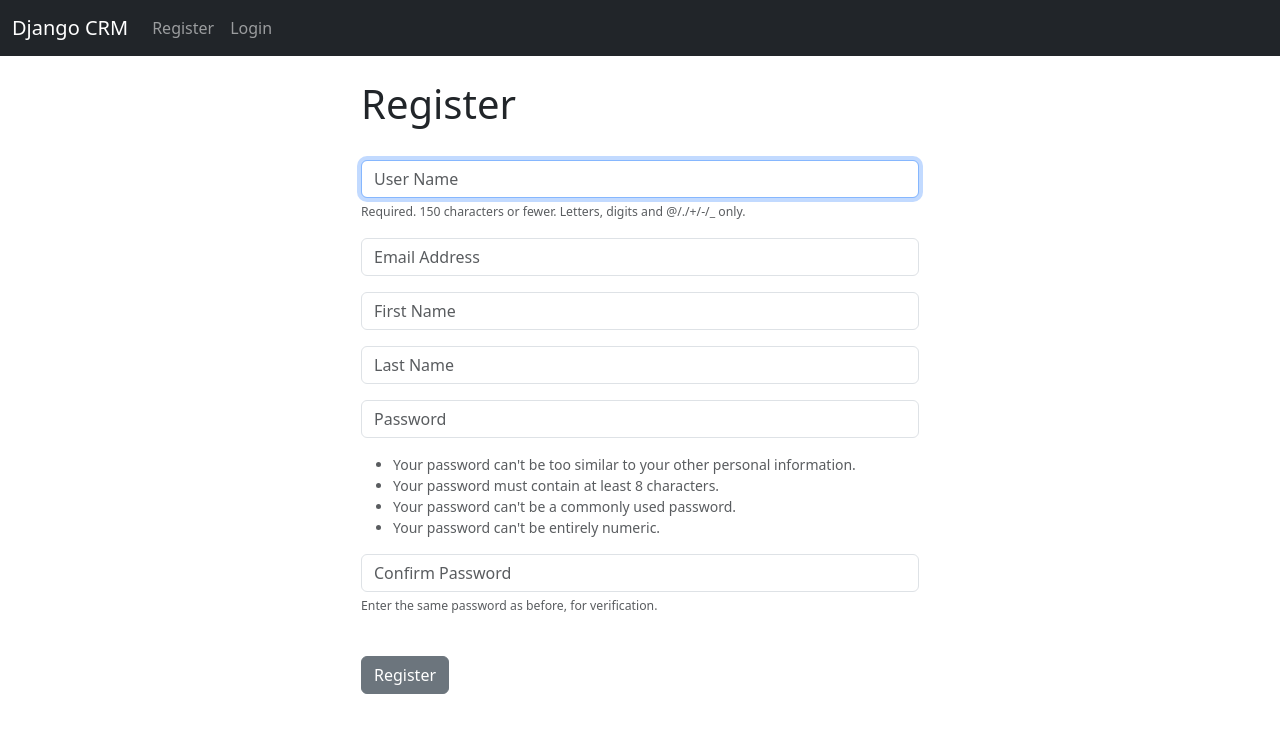
After one commit to rhhtahina/Django-CRM, a Django app: page /register/ in a window 1280 px wide. The commit adds this page. Shown: the top 733 px of the page. Run offline with Django 5.2, Linux system fonts and the light colour scheme.

Commit message:
Registration form

```diff
--- /dev/null
+++ b/website/forms.py
@@ -0,0 +1,30 @@
+from django.contrib.auth.forms import UserCreationForm
+from django.contrib.auth.models import User
+from django import forms
+
+class SignUpForm(UserCreationForm):
+    email = forms.EmailField(label="", widget=forms.TextInput(attrs={'class': 'form-control', 'placeholder': 'Email Address'}))
+    first_name = forms.CharField(label="", max_length=100, widget=forms.TextInput(attrs={'class': 'form-control', 'placeholder': 'First Name'}))
+    last_name = forms.CharField(label="", max_length=100, widget=forms.TextInput(attrs={'class': 'form-control', 'placeholder': 'Last Name'}))
+
+    class Meta:
+        model = User
+        fields = ('username', 'email', 'first_name', 'last_name', 'password1', 'password2')
+
+    def __init__(self, *args, **kwargs):
+        super(SignUpForm, self).__init__(*args, **kwargs)
+
+        self.fields['username'].widget.attrs['class'] = 'form-control'
+        self.fields['username'].widget.attrs['placeholder'] = 'User Name'
+        self.fields['username'].label = ''
+        self.fields['username'].help_text = '<span class="form-text text-muted"><small>Required. 150 characters or fewer. Letters, digits and @/./+/-/_ only.</small></span>'
+
+        self.fields['password1'].widget.attrs['class'] = 'form-control'
+        self.fields['password1'].widget.attrs['placeholder'] = 'Password'
+        self.fields['password1'].label = ''
+        self.fields['password1'].help_text = '<ul class="form-text text-muted small"><li>Your password can\'t be too similar to your other personal information.</li><li>Your password must contain at least 8 characters.</li><li>Your password can\'t be a commonly used password.</li><li>Your password can\'t be entirely numeric.</li></ul>'
+
+        self.fields['password2'].widget.attrs['class'] = 'form-control'
+        self.fields['password2'].widget.attrs['placeholder'] = 'Confirm Password'
+        self.fields['password2'].label = ''
+        self.fields['password2'].help_text = '<span class="form-text text-muted"><small>Enter the same password as before, for verification.</small></span>'
--- a/website/templates/home.html
+++ b/website/templates/home.html
@@ -8,7 +8,6 @@
             <br>
             <form method="post" action={% url "home" %}>
                 {% csrf_token %}
-                <form>
                 <div class="mb-3">
                     <input type="text"
                            class="form-control"
@@ -27,7 +26,6 @@
                 <br>
                 <button type="submit" class="btn btn-secondary">Login</button>
             </form>
-            </form>
         {% endif %}
     </div>
 {% endblock content %}
--- a/website/templates/navbar.html
+++ b/website/templates/navbar.html
@@ -18,6 +18,9 @@
                     </li>
                 {% else %}
                     <li class="nav-item">
+                        <a class="nav-link" href="{% url "register" %}">Register</a>
+                    </li>
+                    <li class="nav-item">
                         <a class="nav-link" href="{% url "home" %}">Login</a>
                     </li>
                 {% endif %}
--- /dev/null
+++ b/website/templates/register.html
@@ -0,0 +1,13 @@
+{% extends "base.html" %}
+{% block content %}
+    <div class="col-md-6 offset-md-3">
+        <h1>Register</h1>
+        <br>
+        <form method="post" action="">
+            {% csrf_token %}
+            {{ form.as_p }}
+            <br>
+            <button type="submit" class="btn btn-secondary">Register</button>
+        </form>
+    </div>
+{% endblock content %}
--- a/website/urls.py
+++ b/website/urls.py
@@ -5,4 +5,5 @@ urlpatterns = [
     path('', views.home, name='home'),
     # path('login/', views.login_user, name='login'),
     path('logout/', views.logout_user, name='logout'),
+    path('register/', views.register_user, name='register'),
 ]
--- a/website/views.py
+++ b/website/views.py
@@ -1,6 +1,7 @@
 from django.shortcuts import render, redirect
 from django.contrib.auth import authenticate, login, logout
 from django.contrib import messages
+from .forms import SignUpForm
 
 def home(request):
     # Check to see if logging in
@@ -24,3 +25,19 @@ def logout_user(request):
     logout(request)
     messages.success(request, 'You Have Been Logged Out...')
     return redirect('home')
+
+def register_user(request):
+    if request.method == 'POST':
+        form = SignUpForm(request.POST)
+        if form.is_valid():
+            form.save()
+            # Anthenticate and login
+            username = form.cleaned_data.get('username')
+            password = form.cleaned_data.get('password1')
+            user = authenticate(username=username, password=password)
+            login(request, user)
+            messages.success(request, 'You Have Successful Registered! Welcome!')
+            return redirect('home')
+    else:
+        form = SignUpForm()
+        return render(request, 'register.html', {'form': form})
```
Also changed, not shown: 1 other file. Lines whose indentation alone changed are shown as unchanged.
